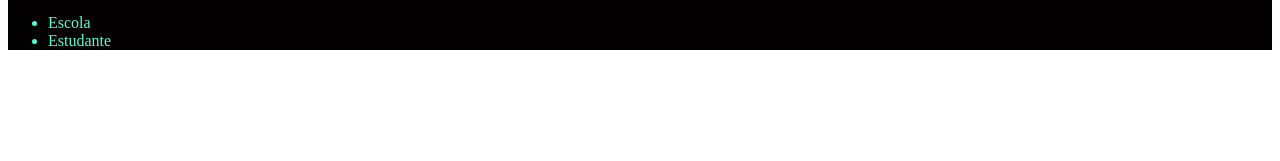
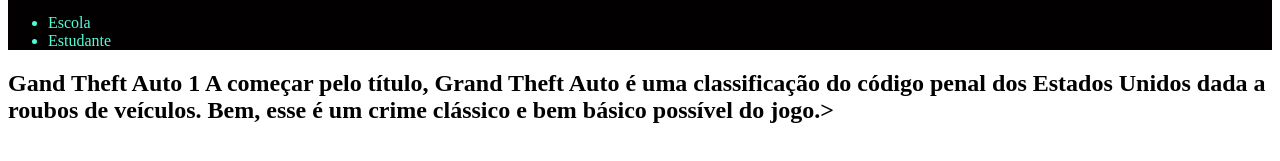
Before and after one commit to gabiizinhah/Gabriele-2ano---Alura-aula-2, a plain HTML site: page index.html in a window 1280 px wide. Shown: the part 229-390 px from the top of the page. Drawn offline with Linux system fonts and the light colour scheme.

Commit message:
Add files via upload

```diff
--- a/index.html
+++ b/index.html
@@ -17,4 +17,20 @@
         <li>Estudante</li>
     </ul>
 </header>
+<section class="GTA">
+    <H2 class="Sobre o Gta">
+        <pc class="gta-texto-um">Gand Theft Auto 1
+            A começar pelo título, Grand Theft Auto é uma classificação do código penal dos Estados Unidos dada a roubos de veículos. Bem, esse é um crime clássico e bem básico possível do jogo.></p>
+
+        </pc> <pc class="gta-texto-2"> </p>
+
+
+
+
+    </H2>
+
+
+
+
+</section>
 </html>
```
